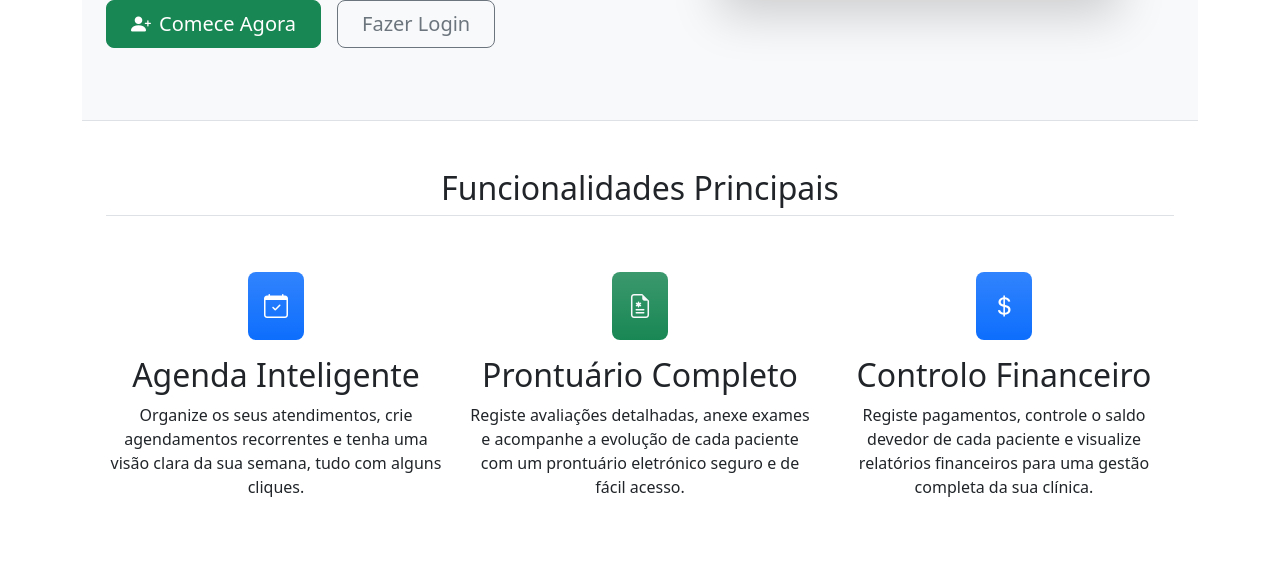
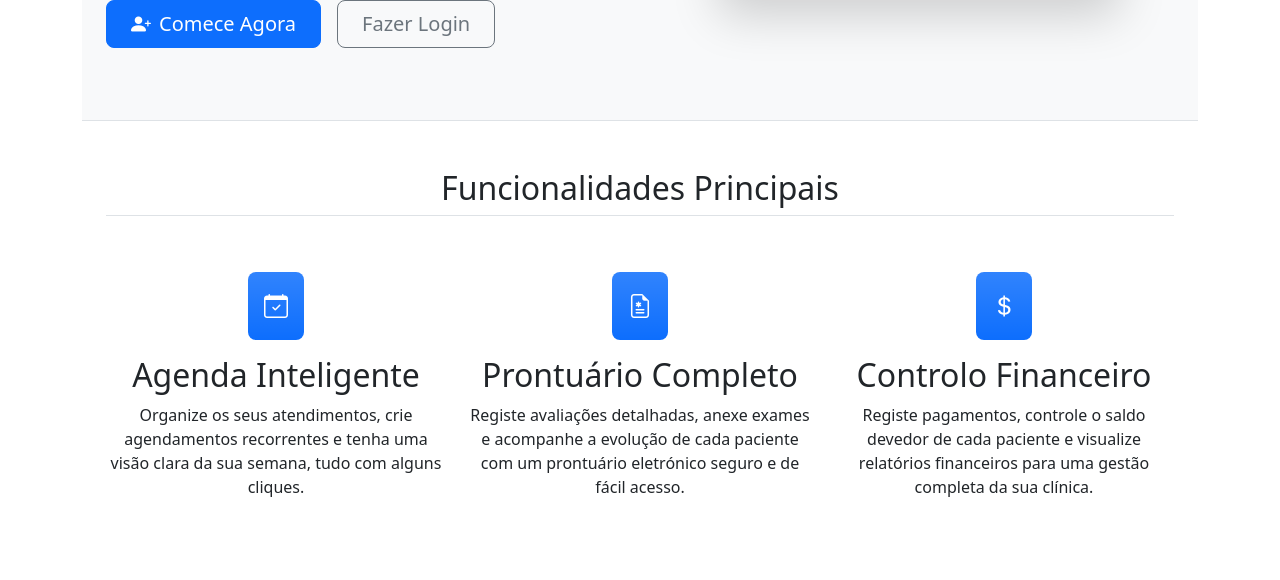
Before and after one commit to alvarohs84/fisio-manager, a Flask app: page / in a window 1280 px wide. Shown: the part 508-1088 px from the top of the page. Run offline with Flask 3, Linux system fonts and the light colour scheme.

Commit message:
Style: Adiciona link Home e atualiza cores da página inicial

```diff
--- a/templates/index.html
+++ b/templates/index.html
@@ -1,23 +1,4 @@
 {% extends "base.html" %}
-
-{% block styles %}
-<style>
-    /* Customização de cores */
-    .btn-custom-green {
-        background-color: #198754; /* Verde do Bootstrap */
-        border-color: #198754;
-        color: white;
-    }
-    .btn-custom-green:hover {
-        background-color: #157347;
-        border-color: #146c43;
-    }
-    .feature-icon-green {
-        background-color: #198754 !important; /* Força a cor verde */
-    }
-</style>
-{% endblock %}
-
 
 {% block content %}
 <!-- Secção Principal (Hero) -->
@@ -38,7 +19,7 @@
             {% if current_user.is_authenticated %}
               <a href="{{ url_for('dashboard') }}" class="btn btn-primary btn-lg px-4 me-md-2"><i class="bi bi-speedometer2 me-2"></i>Ir para o Dashboard</a>
             {% else %}
-              <a href="{{ url_for('register') }}" class="btn btn-custom-green btn-lg px-4 me-md-2"><i class="bi bi-person-plus-fill me-2"></i>Comece Agora</a>
+              <a href="{{ url_for('register') }}" class="btn btn-primary btn-lg px-4 me-md-2"><i class="bi bi-person-plus-fill me-2"></i>Comece Agora</a>
               <a href="{{ url_for('login') }}" class="btn btn-outline-secondary btn-lg px-4">Fazer Login</a>
             {% endif %}
           </div>
@@ -60,8 +41,8 @@
         <p>Organize os seus atendimentos, crie agendamentos recorrentes e tenha uma visão clara da sua semana, tudo com alguns cliques.</p>
       </div>
       <div class="feature col text-center">
-        <!-- Ícone verde -->
-        <div class="feature-icon-small d-inline-flex align-items-center justify-content-center text-light feature-icon-green bg-gradient fs-4 rounded-3 mb-3 p-3">
+        <!-- Ícone azul (Alterado) -->
+        <div class="feature-icon-small d-inline-flex align-items-center justify-content-center text-bg-primary bg-gradient fs-4 rounded-3 mb-3 p-3">
           <i class="bi bi-file-earmark-medical"></i>
         </div>
         <h3 class="fs-2">Prontuário Completo</h3>
```
